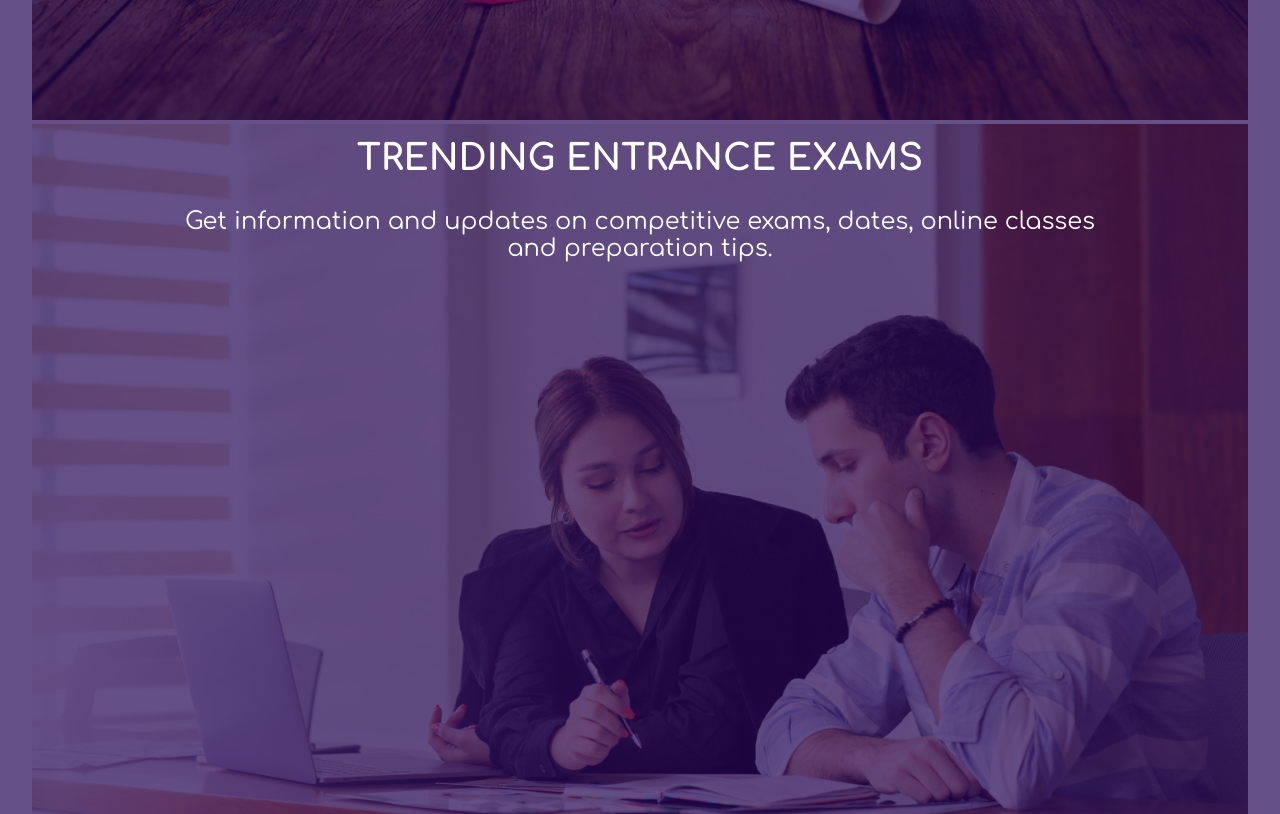
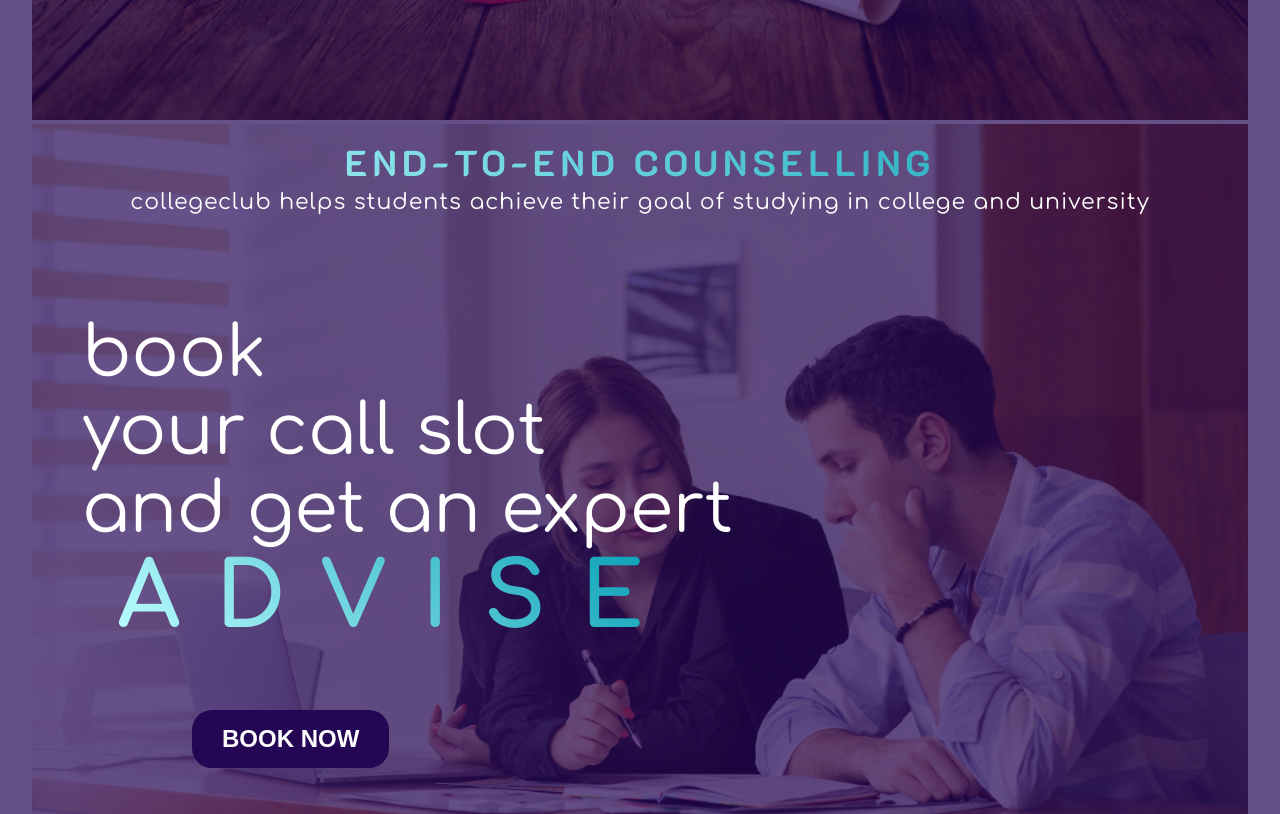
Before and after one commit to ujjwxl/collegeclub, a React (Vite) app in the folder frontend/: page / in a window 1280 px wide. Shown: the part 2320-3134 px from the top of the page. Built offline with nearby package versions, Linux system fonts and the light colour scheme.

Commit message:
commit 16
added slot booking

```diff
--- a/frontend/src/pages/Home/Home.css
+++ b/frontend/src/pages/Home/Home.css
@@ -157,3 +157,55 @@
     font-family: "Comfortaa", sans-serif;
     font-size: 1.5rem;
 }
+
+.home-four-h2{
+    background: -webkit-linear-gradient(45deg, #bfffff, #019bb3);
+    -webkit-background-clip: text;
+    -webkit-text-fill-color: transparent;
+    background-clip: text;
+    margin-bottom: 0px;
+    font-family: "K2D", sans-serif;
+    letter-spacing: 5px;
+}
+.home-four-p{
+    margin-top: 5px;
+    font-size: 22px;
+    letter-spacing: 1px;
+}
+.home-four-desc{
+    font-size: 70px;
+    margin-left: 5%;
+    margin-top: 100px;
+    text-align: left;
+}
+.home-four-desc span{
+    margin-left: 3%;
+    margin-top: 20px;
+    font-size: 90px;
+    font-weight: bold;
+    letter-spacing: 35px;
+    background: -webkit-linear-gradient(45deg, #bfffff, #019bb3);
+    -webkit-background-clip: text;
+    -webkit-text-fill-color: transparent;
+    background-clip: text;
+}
+
+.home-four-btn {
+    background-color: #240655;
+    border-radius: 20px;
+    color: white;
+    border: none;
+    padding: 15px 30px;
+    font-size: 24px;
+    font-weight: bold;
+    text-transform: uppercase;
+    cursor: pointer;
+    position: absolute;
+    left: 15%;
+    bottom: 15%;
+    transition: background-color 0.3s ease;
+}
+
+.home-four-btn:hover {
+    background-color: #0c7d92;
+}
--- a/frontend/src/pages/Home/Home.jsx
+++ b/frontend/src/pages/Home/Home.jsx
@@ -62,9 +62,10 @@ export const Home = () => {
       <div>
         <img src={home4} alt="" className='home4-img'></img>
         <div className='home-four-overlay'>
-          <h2 className='home-four-h2'>TRENDING ENTRANCE EXAMS</h2>
-          <p className='home-four-p'>Get information and updates on competitive exams, dates, online classes<br></br> and preparation tips.</p>
-
+          <h2 className='home-four-h2'>END-TO-END COUNSELLING</h2>
+          <p className='home-four-p'>collegeclub helps students achieve their goal of studying in college and university</p>
+          <p className='home-four-desc'>book <br></br> your call slot <br></br> and get an expert<br></br><span>ADVISE</span></p>
+          <button className='home-four-btn'>Book Now</button>
         </div>
       </div>
 
```
